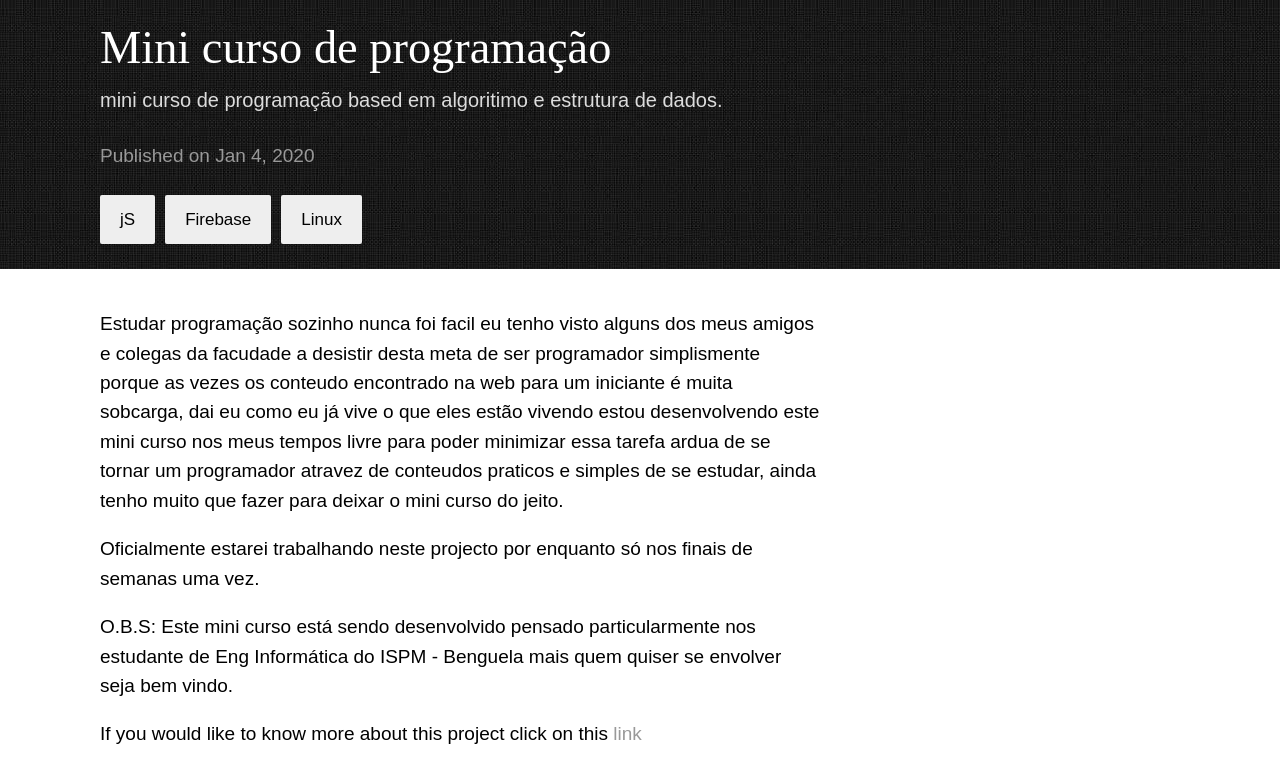
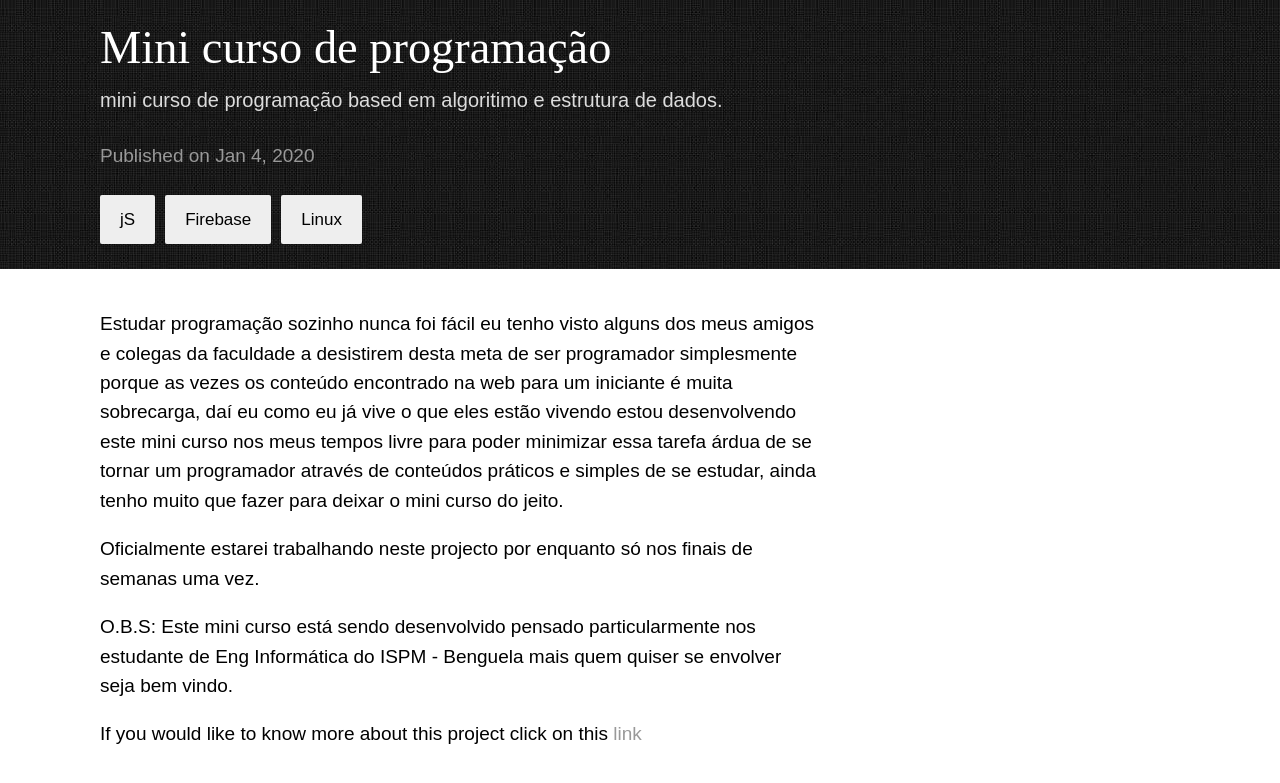
Before and after one commit to tandavala/tandavala.github.io, a Jekyll site: the page built from _posts/2020-01-04-mini-curso-de-programacao.markdown, in a window 1280 px wide. Shown: the top 783 px of the page. Built offline with Jekyll 4.4.1, drawn with Linux system fonts in a browser that asks for light colours.

Commit message:
corrigindo a ortografia

```diff
--- a/_posts/2020-01-04-mini-curso-de-programacao.markdown
+++ b/_posts/2020-01-04-mini-curso-de-programacao.markdown
@@ -6,7 +6,7 @@ date: 2020-01-04 12:13:36 +0530
 categories: jS Firebase Linux
 ---
 
-Estudar programação sozinho nunca foi facil eu tenho visto alguns dos meus amigos e colegas da facudade a desistir desta meta de ser programador simplismente porque as vezes os conteudo encontrado na web para um iniciante é muita sobcarga, dai eu como eu já vive o que eles estão vivendo estou desenvolvendo este mini curso nos meus tempos livre para poder minimizar essa tarefa ardua de se tornar um programador atravez de conteudos praticos e simples de se estudar, ainda tenho muito que fazer para deixar o mini curso do jeito.
+Estudar programação sozinho nunca foi fácil eu tenho visto alguns dos meus amigos e colegas da faculdade a desistirem desta meta de ser programador simplesmente porque as vezes os conteúdo encontrado na web para um iniciante é muita sobrecarga, daí eu como eu já vive o que eles estão vivendo estou desenvolvendo este mini curso nos meus tempos livre para poder minimizar essa tarefa árdua de se tornar um programador através de conteúdos práticos e simples de se estudar, ainda tenho muito que fazer para deixar o mini curso do jeito.
 
 Oficialmente estarei trabalhando neste projecto por enquanto só nos finais de semanas uma vez.
 
```
